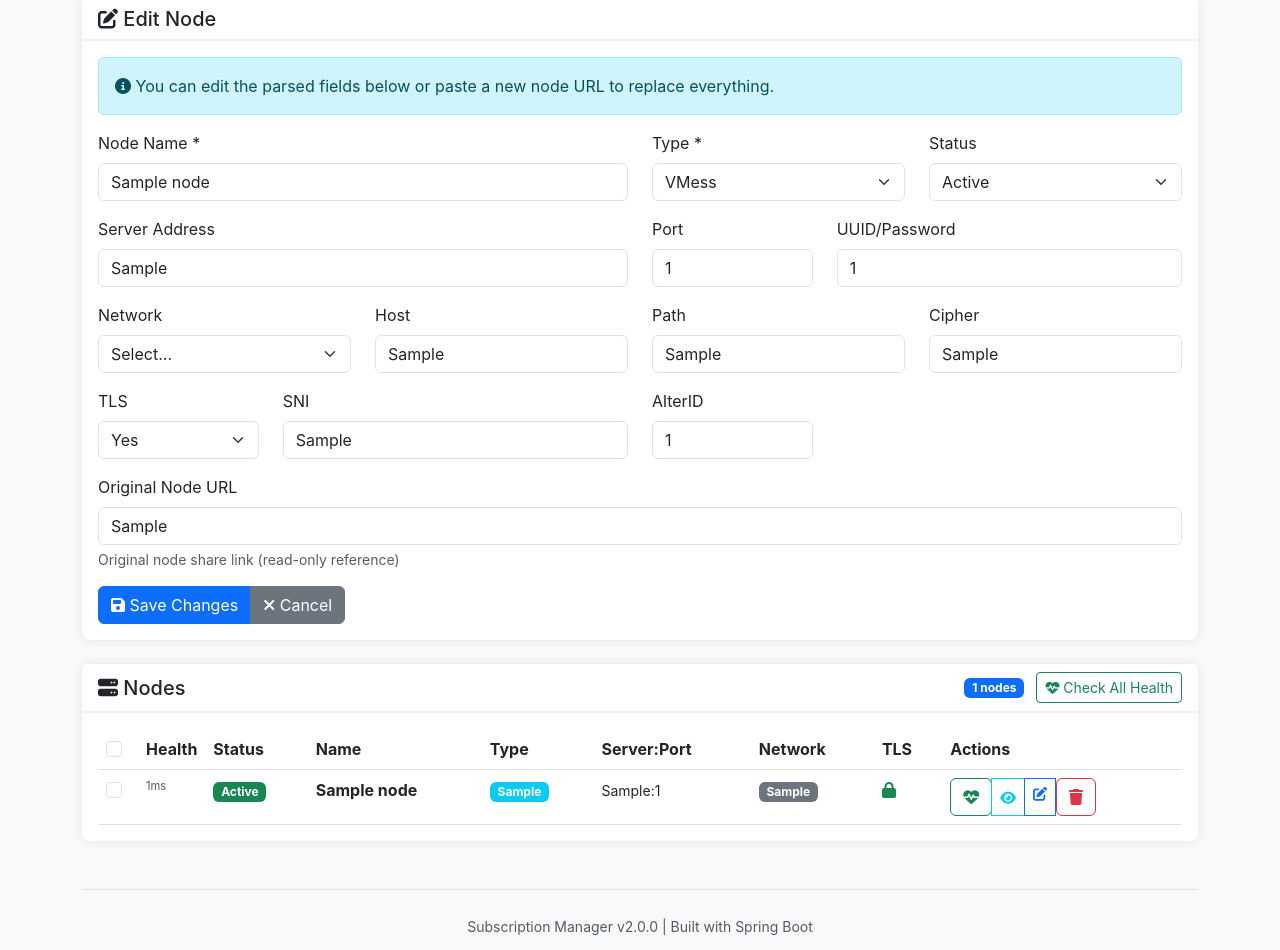
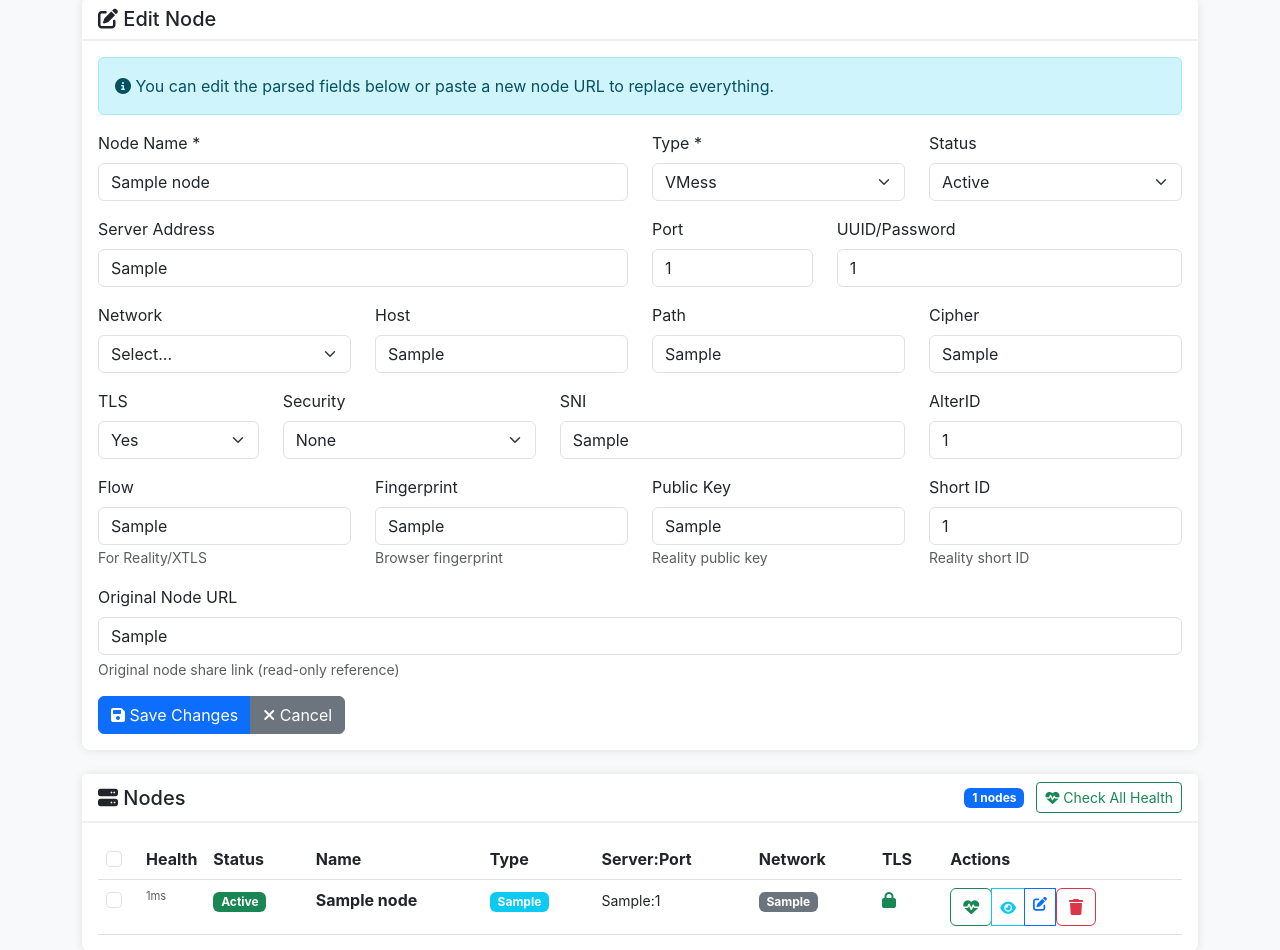
Before and after one commit to wang-zewen/sub_manager, a Spring Boot app: page /groups/nodes/1/edit in a window 1280 px wide. Shown: the part 577-1527 px from the top of the page. Run offline with Spring Boot 4, Linux system fonts and the light colour scheme; the visitor is signed in with stand-in values (Sample User, id 1); tables that the repository leaves empty hold one stand-in row (values such as "Sample post"); some of the project's set-up classes (security, data sources, template engines, error pages and the like) are left out, and stand-ins take their place.

Commit message:
feat: Add Reality protocol support to Clash export and node editing
Clash Export:
- Detect Reality security type and add reality-opts
- Include flow control parameter for Reality/XTLS
- Build reality-opts with public-key and short-id
- Maintain backward compatibility with standard TLS

Node Editing UI:
- Add Security dropdown (None/TLS/Reality)
- Add Reality-specific fields section:
  - Flow (e.g., xtls-rprx-vision)
  - Fingerprint (e.g., chrome, firefox)
  - Public Key (Reality pbk)
  - Short ID (Reality sid)
- Add helpful hints for each field

Controller Updates:
- Update node editing to handle Reality fields
- Save security, flow, publicKey, shortId, fingerprint

Now Reality nodes are fully supported:
- Parse from subscription URLs
- Edit all Reality parameters
- Export to Clash with correct Reality configuration

```diff
--- a/src/main/java/com/submanager/subscriptionmanager/controller/SubscriptionGroupController.java
+++ b/src/main/java/com/submanager/subscriptionmanager/controller/SubscriptionGroupController.java
@@ -281,6 +281,13 @@ public class SubscriptionGroupController {
         existingNode.setPath(node.getPath());
         existingNode.setIsActive(node.getIsActive());
 
+        // Reality protocol fields
+        existingNode.setSecurity(node.getSecurity());
+        existingNode.setFlow(node.getFlow());
+        existingNode.setPublicKey(node.getPublicKey());
+        existingNode.setShortId(node.getShortId());
+        existingNode.setFingerprint(node.getFingerprint());
+
         subscriptionService.updateNode(id, existingNode);
 
         redirectAttributes.addFlashAttribute("success", "Node updated successfully");
--- a/src/main/resources/templates/nodes.html
+++ b/src/main/resources/templates/nodes.html
@@ -374,15 +374,51 @@
                                 <option th:value="true">Yes</option>
                             </select>
                         </div>
+                        <div class="col-md-3 mb-3">
+                            <label for="editSecurity" class="form-label">Security</label>
+                            <select class="form-select" id="editSecurity" th:field="*{security}">
+                                <option value="">None</option>
+                                <option value="tls">TLS</option>
+                                <option value="reality">Reality</option>
+                            </select>
+                        </div>
                         <div class="col-md-4 mb-3">
                             <label for="editSni" class="form-label">SNI</label>
                             <input type="text" class="form-control" id="editSni" th:field="*{sni}"
                                    placeholder="SNI">
                         </div>
-                        <div class="col-md-2 mb-3">
+                        <div class="col-md-3 mb-3">
                             <label for="editAlterId" class="form-label">AlterID</label>
                             <input type="number" class="form-control" id="editAlterId" th:field="*{alterId}"
                                    placeholder="0">
+                        </div>
+                    </div>
+
+                    <!-- Reality Protocol Settings -->
+                    <div class="row">
+                        <div class="col-md-3 mb-3">
+                            <label for="editFlow" class="form-label">Flow</label>
+                            <input type="text" class="form-control" id="editFlow" th:field="*{flow}"
+                                   placeholder="xtls-rprx-vision">
+                            <small class="text-muted">For Reality/XTLS</small>
+                        </div>
+                        <div class="col-md-3 mb-3">
+                            <label for="editFingerprint" class="form-label">Fingerprint</label>
+                            <input type="text" class="form-control" id="editFingerprint" th:field="*{fingerprint}"
+                                   placeholder="chrome">
+                            <small class="text-muted">Browser fingerprint</small>
+                        </div>
+                        <div class="col-md-3 mb-3">
+                            <label for="editPublicKey" class="form-label">Public Key</label>
+                            <input type="text" class="form-control" id="editPublicKey" th:field="*{publicKey}"
+                                   placeholder="Reality pbk">
+                            <small class="text-muted">Reality public key</small>
+                        </div>
+                        <div class="col-md-3 mb-3">
+                            <label for="editShortId" class="form-label">Short ID</label>
+                            <input type="text" class="form-control" id="editShortId" th:field="*{shortId}"
+                                   placeholder="Reality sid">
+                            <small class="text-muted">Reality short ID</small>
                         </div>
                     </div>
 
```
Also changed, not shown: src/main/java/com/submanager/subscriptionmanager/service/SubscriptionConverter.java (+44 -1 lines).
